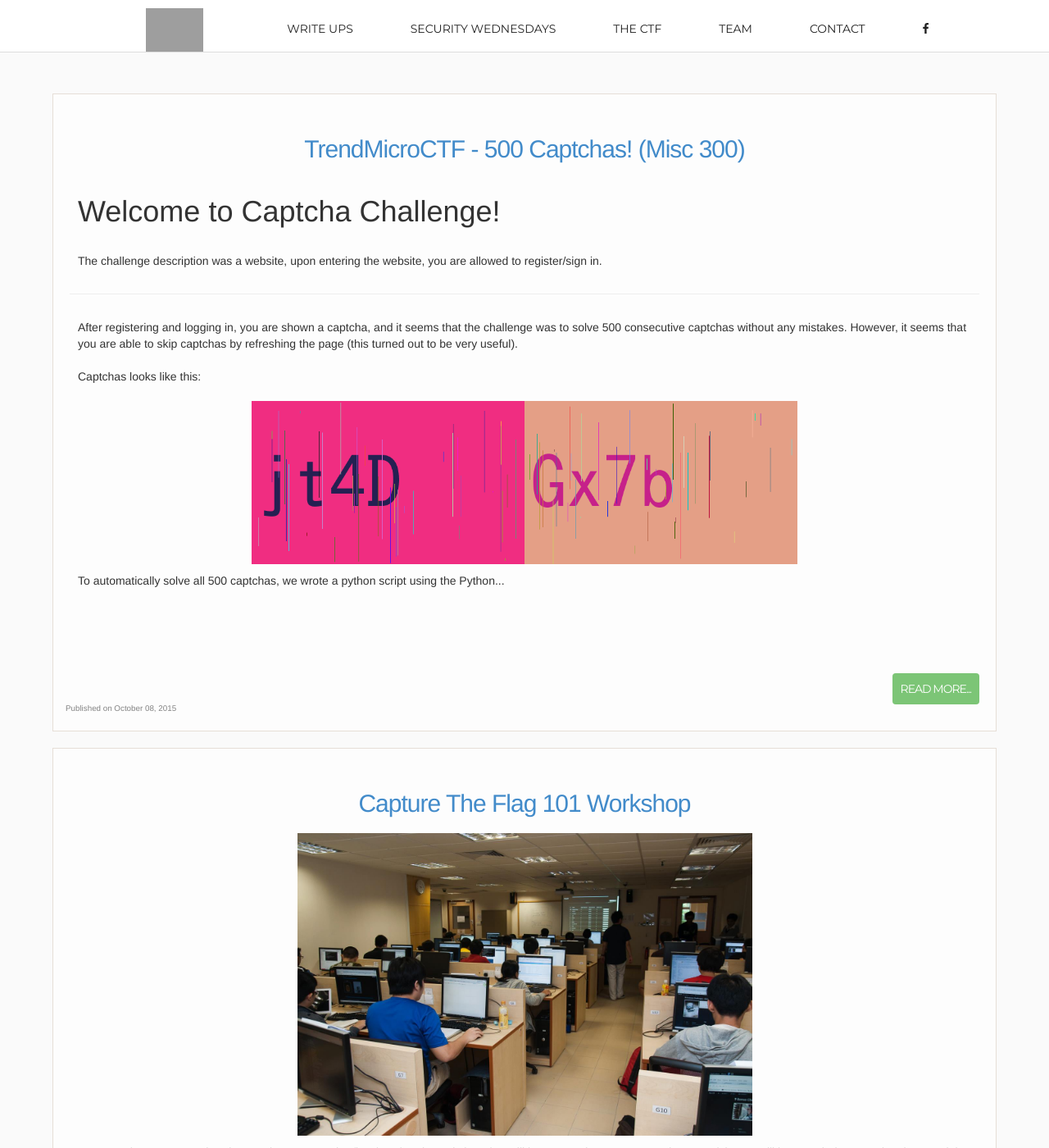
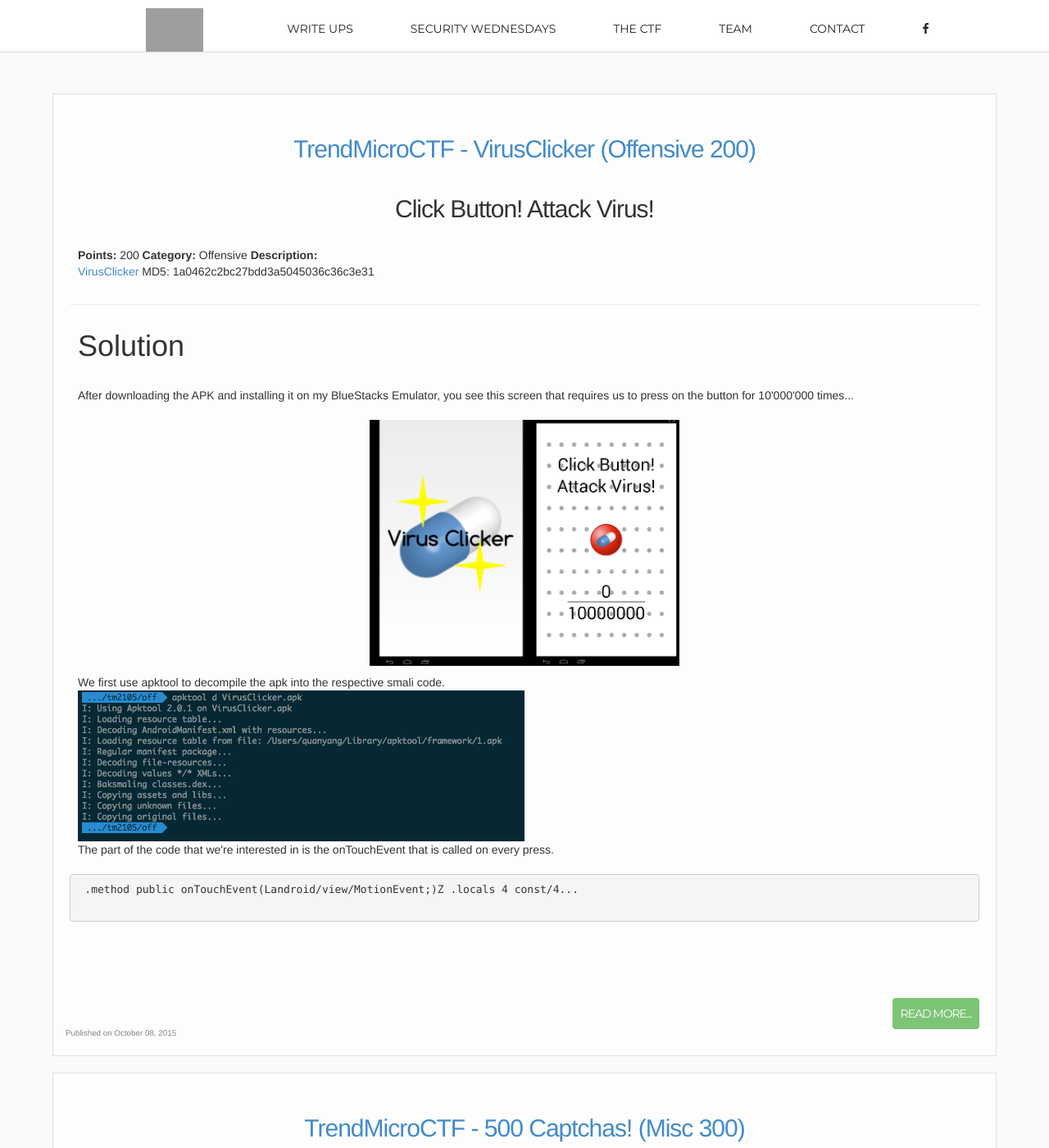
Before and after one commit to NUSGreyhats/write-ups, a Jekyll site: the page built from index.html, in a window 1280 px wide and 1400 px high. Shown: the whole window at 82% size. Built offline with Jekyll 4.4.1, drawn with Linux system fonts in a browser that asks for light colours; the list of posts is cut into pages by our own code; some of the changed lines change nothing that is shown.

Commit message:
TrendMicro CTF offensive 200

```diff
--- /dev/null
+++ b/_posts/2015-10-08-TrendMicroCTF-VirusClicker-(Offensive-200).md
@@ -0,0 +1,120 @@
+---
+title: TrendMicroCTF - VirusClicker (Offensive 200)
+homedisplay: featimg
+author: quanyang
+description: TrendMicro CTF 2015 Offensive 200. VirusClicker Android APK.
+tags: [CTF, TRENDMICRO, APK, ANDROID]
+category: [CTF, TRENDMICRO, ANDROID]
+---
+<h2>Click Button! Attack Virus!</h2>
+<b>Points:</b> 200 <b>Category:</b> Offensive <b>Description:</b><br/>
+<a href="/write-ups/resources/VirusClicker.apk">VirusClicker</a>
+MD5: 1a0462c2bc27bdd3a5045036c36c3e31
+<hr/>
+<h1>Solution</h1>
+<p>
+	After downloading the APK and installing it on my BlueStacks Emulator, you see this screen that requires us to press on the button for 10'000'000 times...
+</p>
+<center><img src="/write-ups/img/res/virusclicker.png"  height="300px"><img src="/write-ups/img/res/10mclicks.png" height="300px"></center>
+<p>
+	We first use apktool to decompile the apk into the respective smali code. <br/>
+	<img src="/write-ups/img/res/apkdecode.png" width="50%" height="50%"/><br/>
+	The part of the code that we're interested in is the onTouchEvent that is called on every press.
+</p>
+<pre>
+.method public onTouchEvent(Landroid/view/MotionEvent;)Z
+    .locals 4
+    const/4 v3, 0x1
+    invoke-virtual {p1}, Landroid/view/MotionEvent;->getAction()I
+    move-result v0
+    packed-switch v0, :pswitch_data_0
+    :cond_0
+    :goto_0
+    return v3
+    :pswitch_0
+    iput-boolean v3, p0, Lcom/tm/ctf/clicker/activity/c;->h:Z
+    goto :goto_0
+    :pswitch_1
+    const/4 v0, 0x0
+    iput-boolean v0, p0, Lcom/tm/ctf/clicker/activity/c;->h:Z
+    iget v0, p0, Lcom/tm/ctf/clicker/activity/c;->g:I
+    add-int/lit8 v0, v0, 0x1
+    iput v0, p0, Lcom/tm/ctf/clicker/activity/c;->g:I
+    invoke-static {}, Lcom/tm/ctf/clicker/a/a;->b()V
+    const/16 v0, 0xeb9
+    iget v1, p0, Lcom/tm/ctf/clicker/activity/c;->g:I
+    if-eq v0, v1, :cond_1
+    const/16 v0, 0x2717
+    iget v1, p0, Lcom/tm/ctf/clicker/activity/c;->g:I
+    if-eq v0, v1, :cond_1
+    const v0, 0xe767
+    iget v1, p0, Lcom/tm/ctf/clicker/activity/c;->g:I
+    if-eq v0, v1, :cond_1
+    const v0, 0x186a3
+    iget v1, p0, Lcom/tm/ctf/clicker/activity/c;->g:I
+    if-eq v0, v1, :cond_1
+    const v0, 0x78e75
+    iget v1, p0, Lcom/tm/ctf/clicker/activity/c;->g:I
+    if-eq v0, v1, :cond_1
+    const v0, 0xf4243
+    iget v1, p0, Lcom/tm/ctf/clicker/activity/c;->g:I
+    if-eq v0, v1, :cond_1
+    const v0, 0x98967f
+    iget v1, p0, Lcom/tm/ctf/clicker/activity/c;->g:I
+    if-ne v0, v1, :cond_2
+    :cond_1
+    new-instance v0, Landroid/content/Intent;
+    const-string v1, "com.tm.ctf.clicker.SCORE"
+    invoke-direct {v0, v1}, Landroid/content/Intent;->&lt;init>(Ljava/lang/String;)V
+    const-string v1, "SCORE"
+    iget v2, p0, Lcom/tm/ctf/clicker/activity/c;->g:I
+    invoke-virtual {v0, v1, v2}, Landroid/content/Intent;->putExtra(Ljava/lang/String;I)Landroid/content/Intent;
+    iget-object v1, p0, Lcom/tm/ctf/clicker/activity/c;->a:Landroid/content/Context;
+    invoke-virtual {v1, v0}, Landroid/content/Context;->sendBroadcast(Landroid/content/Intent;)V
+    :cond_2
+    const v0, 0x989680
+    iget v1, p0, Lcom/tm/ctf/clicker/activity/c;->g:I
+    if-gt v0, v1, :cond_0
+    invoke-static {}, Landroid/os/Message;->obtain()Landroid/os/Message;
+    move-result-object v0
+    new-instance v1, Ljava/lang/StringBuilder;
+    iget-object v2, p0, Lcom/tm/ctf/clicker/activity/c;->q:Ljava/lang/String;
+    invoke-static {v2}, Ljava/lang/String;->valueOf(Ljava/lang/Object;)Ljava/lang/String;
+    move-result-object v2
+    invoke-direct {v1, v2}, Ljava/lang/StringBuilder;->&lt;init>(Ljava/lang/String;)V
+    const-string v2, "Jh"
+    invoke-virtual {v1, v2}, Ljava/lang/StringBuilder;->append(Ljava/lang/String;)Ljava/lang/StringBuilder;
+    move-result-object v1
+    invoke-virtual {v1}, Ljava/lang/StringBuilder;->toString()Ljava/lang/String;
+    move-result-object v1
+    iput-object v1, v0, Landroid/os/Message;->obj:Ljava/lang/Object;
+    iget-object v1, p0, Lcom/tm/ctf/clicker/activity/c;->b:Landroid/os/Handler;
+    invoke-virtual {v1, v0}, Landroid/os/Handler;->sendMessage(Landroid/os/Message;)Z
+    goto :goto_0
+    :pswitch_data_0
+    .packed-switch 0x0
+        :pswitch_0
+        :pswitch_1
+    .end packed-switch
+	.end method
+</pre>
+<p>
+	From the code, we can see that something will happen after we hit 0x989680 (10'000'000) clicks.<br/>
+	Also, it seems that there are "mini-checkpoints" that you're suppose to hit at 0xeb9, 0x2717, 0xe767, 0x186a3, 0x78e75, 0xf4243, 0x98967f. What I am going to do is to patch the APK such that upon the first touch event, I am going to invoke all the necessary instructions to show me the flag.
+</p>
+<pre>
+	const v0, 0x989680
+    const v1, 0x989680
+    if-gt v0, v1, :cond_0
+</pre>
+<p>
+	The same for all the "mini-checkpoints". <br/>
+	We then use apktool to recompile the smali code back to .apk and then use jarsigner to sign it with a key we generated.<br/>
+	<img src="/write-ups/img/res/apksign.png" /><br/><br/>
+	We then install the "patched" apk onto the BlueStacks emulator and tada! We got the flag!
+</p>
+<center><img src="/write-ups/img/res/virusflag.png" height="300px"></center>
+<br>
+<p align="center">
+	<b>TMCTF{Congrats_10MClicks}</b>
+</p>
--- a/css/style.css
+++ b/css/style.css
@@ -1,5 +1,10 @@
 @charset "utf-8";
 /* CSS Document */
+
+code {
+	white-space: pre !important;
+	display:block !important;
+}
 
 /* Float Elements
 ---------------------------------*/
```
Also changed, not shown: img/res/10mclicks.png (added), img/res/apkdecode.png (added), img/res/apksign.png (added), img/res/virusclicker.png (added), img/res/virusflag.png (added), 12 other files.
